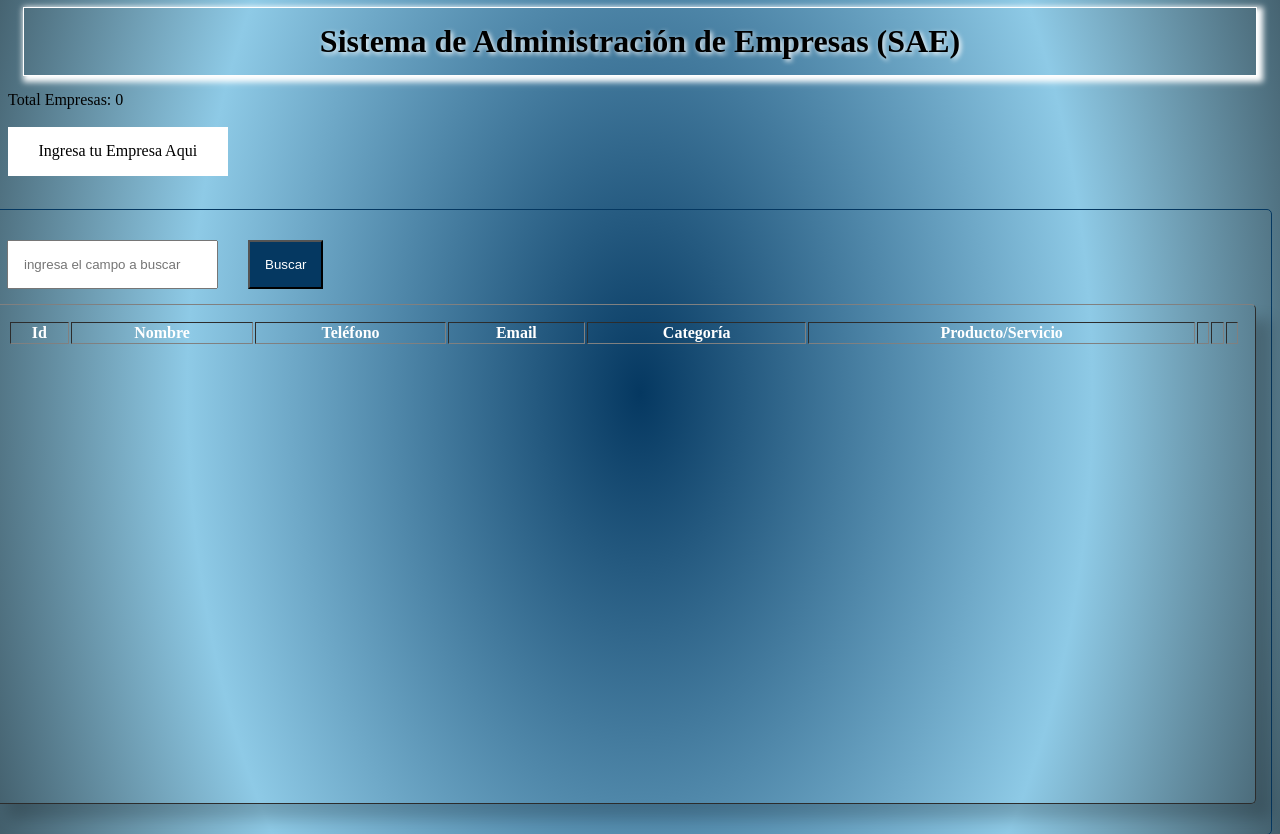
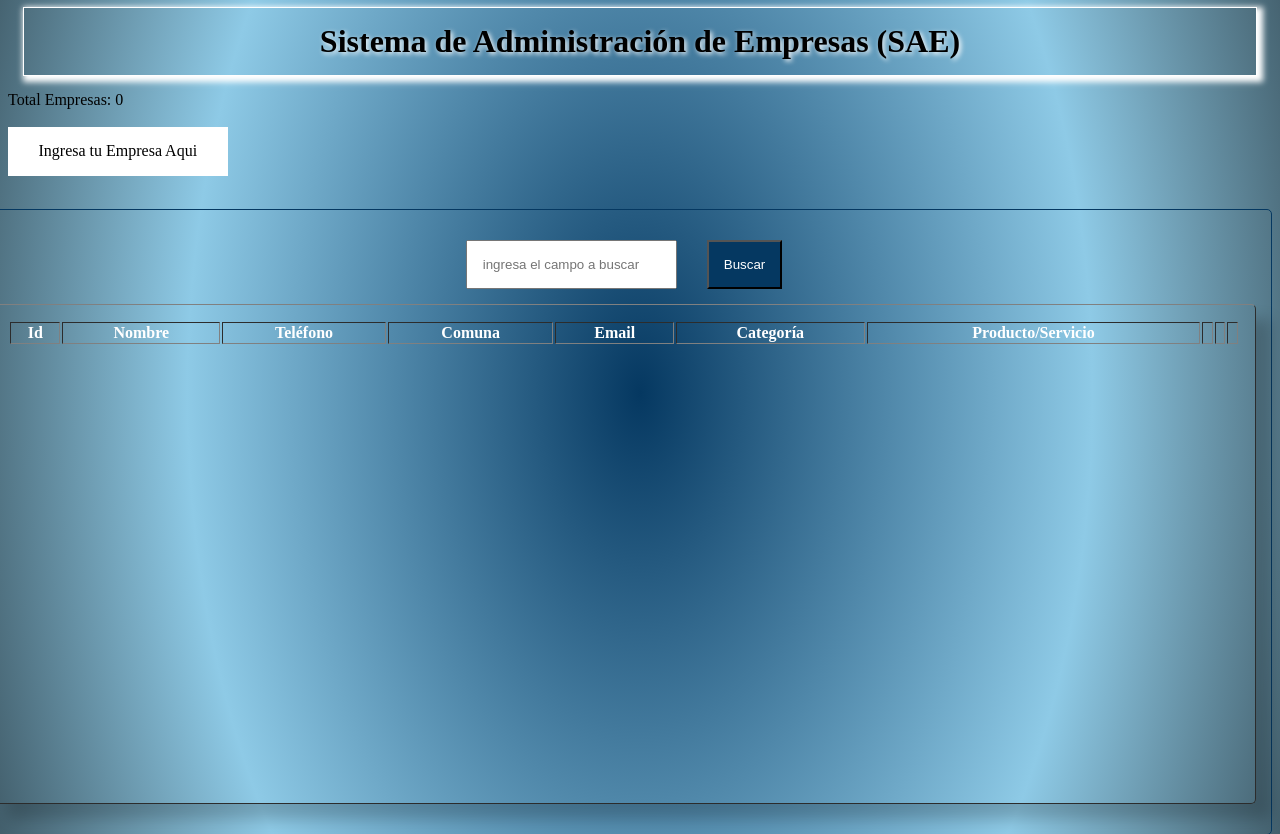
Before and after one commit to HectorCano1411/Formulario_Python_Flask_, a Flask app: page / in a window 1280 px wide. Shown: the part 678-1512 px from the top of the page. Run offline with Flask 3, Linux system fonts and the light colour scheme; data that the repository does not hold is empty.

Commit message:
cambios al css y adione el campo comuna que habia olvidado tambien modifique la query agregando comuna para la busqueda

```diff
--- a/app.py
+++ b/app.py
@@ -100,6 +100,7 @@ def buscar():
         empresas = Empresas.query.filter(
             or_(
                 Empresas.nombre.ilike(f'%{termino_busqueda}%'),
+                Empresas.comuna.ilike(f'%{termino_busqueda}%'),
                 Empresas.email.ilike(f'%{termino_busqueda}%'),
                 Empresas.categoria.ilike(f'%{termino_busqueda}%'),
                 Empresas.producto_o_servicio.ilike(f'%{termino_busqueda}%')
--- a/forms.py
+++ b/forms.py
@@ -9,6 +9,7 @@ from wtforms import EmailField
 class EmpresasForm(FlaskForm):
     nombre = StringField('Nombre', validators=[DataRequired()])
     telefono = StringField('Teléfono', validators=[DataRequired()])
+    comuna = StringField('Comuna', validators=[DataRequired()])
     email = EmailField('Email', validators=[DataRequired()])
     categoria = StringField('Categoría', validators=[DataRequired()])
     producto_o_servicio =  StringField('Producto/Servicio', validators=[DataRequired()])
--- a/models.py
+++ b/models.py
@@ -15,6 +15,7 @@ class Empresas(db.Model):
             f'Id: {self.id},'
             f'Nombre: {self.nombre},'
             f'Telefono: {self.telefono},'
+            f'Comuna: {self.comuna},'
             f'Email: {self.email}'
             f'Categoria: {self.categoria}'
             f'Progucto_o_Servicio: {self.producto_o_servicio}'
--- a/static/css/estilos.css
+++ b/static/css/estilos.css
@@ -136,12 +136,12 @@ button:hover{
 section{
     float: right;
     width: 100%;
-
     color: #053861;
     border-radius: 5px;
     border: 1px solid #053861;
     margin-bottom: 15px;
     padding: 15px;
+    text-align: center;
 
 }
 table{
@@ -153,6 +153,10 @@ table{
     margin-bottom: 15px;
     padding: 15px;
 }
+table th td{
+    text-align: center;
+}
+
 .ingresaEmpresa{
     background-color: white;
     color: white;
--- a/templates/agregar.html
+++ b/templates/agregar.html
@@ -21,6 +21,10 @@
             {{forma.telefono.label}} <br/>
             {{forma.telefono(size=30)}}
         </p>
+        <p>
+            {{forma.comuna.label}} <br/>
+            {{forma.comuna(size=30)}}
+        </p>
 
         <p>
             {{forma.email.label}} <br/>
--- a/templates/detalle.html
+++ b/templates/detalle.html
@@ -12,6 +12,7 @@
     <div>Id Empresa         {{empresas.id}}</div>
     <div>Nombre             {{empresas.nombre}}</div>
     <div>Teléfono           {{empresas.telefono}}</div>
+    <div>Comuna           {{empresas.comuna}}</div>
     <div>Email              {{empresas.email}}</div>
     <div>Categoría          {{empresas.categoria}}</div>
     <div>Producto/Servicio  {{empresas.producto_o_servicio}}</div>
--- a/templates/editar.html
+++ b/templates/editar.html
@@ -20,6 +20,10 @@
             {{forma.telefono.label}} <br/>
             {{forma.telefono(size=30)}}
         </p>
+        <p>
+            {{forma.comuna.label}} <br/>
+            {{forma.comuna(size=30)}}
+        </p>
 
         <p>
             {{forma.email.label}} <br/>
--- a/templates/index.html
+++ b/templates/index.html
@@ -22,7 +22,7 @@
           title="Logo Sercotec"
         />
       </a>
-      <div class="caja">
+      <div >
         <!-- <h1><img src="img/sercotec4.png" alt="sercotec"></h1> -->
         <nav>
           <ul>
@@ -103,6 +103,7 @@
               <th>Id</th>
               <th>Nombre</th>
               <th>Teléfono</th>
+              <th>Comuna</th>
               <th>Email</th>
               <th>Categoría</th>
               <th>Producto/Servicio</th>
@@ -117,6 +118,7 @@
               <td>{{empresas.id}}</td>
               <td>{{empresas.nombre}}</td>
               <td>{{empresas.telefono}}</td>
+              <td>{{empresas.comuna}}</td>
               <td>{{empresas.email}}</td>
               <td>{{empresas.categoria}}</td>
               <td>{{empresas.producto_o_servicio}}</td>
--- a/templates/resultados_busqueda.html
+++ b/templates/resultados_busqueda.html
@@ -21,6 +21,7 @@
         <th>ID</th>
         <th>Nombre</th>
         <th>Teléfono</th>
+        <th>Comuna</th>
         <th>Correo Electrónico</th>
         <th>Dirección</th>
       </tr>
@@ -31,6 +32,7 @@
           <td>{{ empresas.id }}</td>
           <td>{{ empresas.nombre }}</td>
           <td>{{ empresas.telefono }}</td>
+          <td>{{ empresas.comuna }}</td>
           <td>{{ empresas.email }}</td>
           <td>{{ empresas.categoria }}</td>
           <td>{{ empresas.producto_o_servicio }}</td>
```
